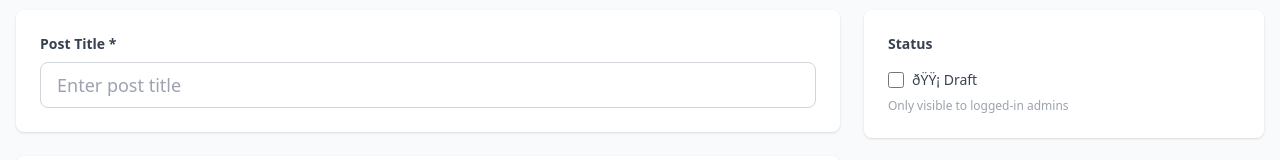
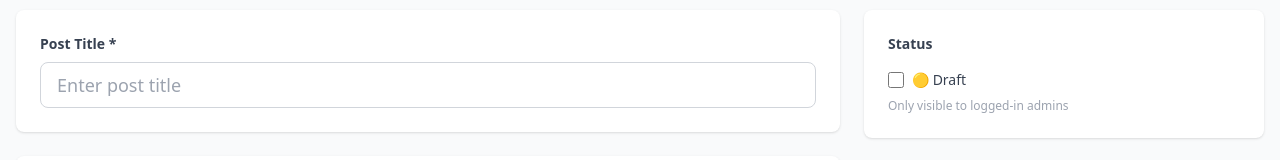
Before and after one commit to Gitperez288/padel-krakow, a Next.js app: page /admin/blog/new in a window 1280 px wide. Shown: the part 170-330 px from the top of the page. Built offline with nearby package versions, Linux system fonts and the light colour scheme; no server answers; sample sign-in values are in the browser's storage.

Commit message:
fix: restore UTF-8 encoding for Kraków and emojis in blog editor

```diff
--- a/src/app/admin/blog/[id]/page.tsx
+++ b/src/app/admin/blog/[id]/page.tsx
@@ -152,7 +152,7 @@ export default function BlogEditorPage() {
       .replace(/\s+/g, " ")
       .trim();
 
-    const metaTitle = `${post.title} | Padel KrakÃ³w`;
+    const metaTitle = `${post.title} | Padel Kraków`;
     const metaDescription =
       plainText.length > 0
         ? plainText.substring(0, 155) + (plainText.length > 155 ? "..." : "")
@@ -353,7 +353,7 @@ export default function BlogEditorPage() {
                     className="w-4 h-4 rounded accent-amber-600"
                   />
                   <span className="text-sm text-gray-700">
-                    {post.published ? "ðŸŸ¢ Published" : "ðŸŸ¡ Draft"}
+                    {post.published ? "🟢 Published" : "🟡 Draft"}
                   </span>
                 </label>
                 <p className="text-xs text-gray-400 mt-2">
```
